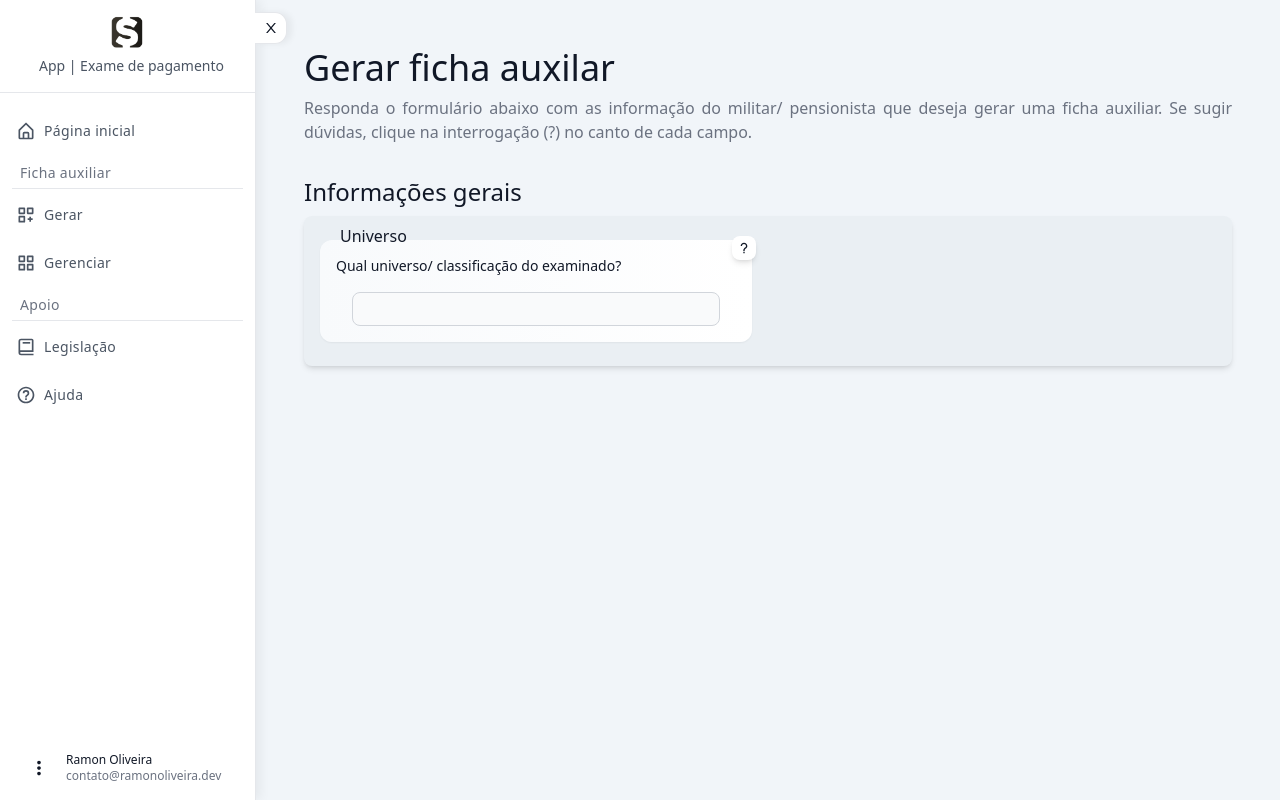
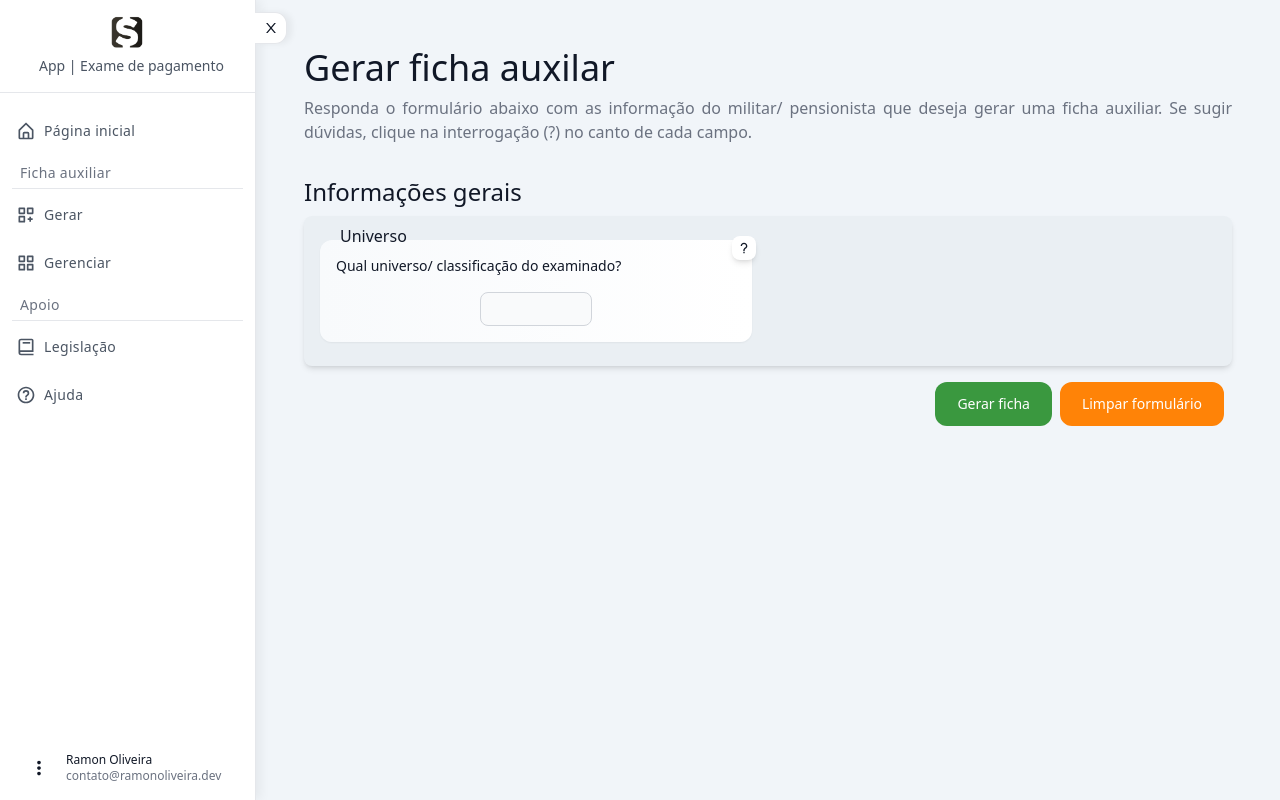
Before and after one commit to im-ramon/examedepagamento-v2, a Next.js app: page /app/generate_auxiliary_sheet in a window 1280 px wide. Built offline with nearby package versions, Linux system fonts and the light colour scheme.

Commit message:
feat: :sparkles: Criação dos componentes que irão receber o formuláiro e os dados do projeto antigo em Vue.JS
Criação dos componentes que irão receber o formuláiro e os dados do projeto antigo em Vue.JS

```diff
--- a/package.json
+++ b/package.json
@@ -18,6 +18,7 @@
         "next": "13.1.1",
         "react": "18.2.0",
         "react-dom": "18.2.0",
+        "react-hook-form": "^7.41.5",
         "react-icons": "^4.7.1",
         "typescript": "4.9.4",
         "usehooks-ts": "^2.9.1"
--- a/src/components/Aside.tsx
+++ b/src/components/Aside.tsx
@@ -49,7 +49,7 @@ export function Aside() {
                     </AsideLinks>
                 </ul>
             </div>
-            <div id='config_menu' className='mt-auto transition-all'>
+            <div id='config_menu' className='mt-auto transition-all select-none'>
                 <div className='flex mb-2 px-4 py-2'>
                     <div className='mr-4 flex justify-center items-center'>
                         <button id="dropdownUserAvatarButton" onClick={() => { setShowConfigMenu(!showConfigMenu) }} className="flex mx-3 text-sm rounded-full md:mr-0 focus:ring-4 focus:ring-gray-300 dark:focus:ring-gray-600" type="button">
@@ -59,7 +59,7 @@ export function Aside() {
                         <div id="dropdownAvatar" className={`z-20 left-4 bg-white divide-y divide-gray-100 rounded-xl shadow w-44 dark:bg-gray-700 dark:divide-gray-600 ${showConfigMenu ? 'hidden' : 'absolute left-0 bottom-16 '}`}>
                             <div className="px-4 py-3 text-sm text-gray-900 dark:text-white flex items-center cursor-pointer transition-all" onClick={toggle}>
                                 <div className='mr-2'><span className="font-medium truncate">Alternar tema: </span></div>
-                                <div className='mr-2'>{!isDarkMode ? <BiMoon size={16} className='dark:text-gray-300' /> : <BiSun size={16} />}</div>
+                                <div className='mr-2'><BiMoon size={16} className={`${isDarkMode ? '' : 'hidden'}`} /><BiSun size={16} className={`${isDarkMode ? 'hidden' : ''}`} /></div>
                             </div>
                             <ul className="py-1 text-sm text-gray-700 dark:text-gray-200" aria-labelledby="dropdownUserAvatarButton">
                                 <li>
--- /dev/null
+++ b/src/components/ButtonDefault.tsx
@@ -0,0 +1,33 @@
+import Image from 'next/image';
+import loading from '../assets/images/svg/loading.svg';
+
+interface ButtonDefaultProps {
+    type: "button" | "submit" | "reset" | undefined;
+    color: 'danger' | 'warning' | 'info' | 'default';
+    variant: 'solid' | 'outline'
+    children: string;
+    isLoading?: boolean;
+}
+
+export function ButtonDefault({ type, children, isLoading, variant, color }: ButtonDefaultProps) {
+    return (
+        <button
+            type={type}
+            className={`
+                flex justify-center items-center text-white transition-all border-2 border-transparent hover:brightness-90
+                ${color == 'default' ? 'bg-primary-900 border-primary-900 focus:ring-4 ring-primary-900/50' : ''}
+                ${color == 'warning' ? 'bg-warning border-warning focus:ring-4 ring-warning/50' : ''}
+                ${color == 'danger' ? 'bg-danger border-danger focus:ring-4 ring-danger/50' : ''}
+                ${color == 'info' ? 'bg-info border-info focus:ring-4 ring-info/50' : ''}
+                focus:outline-none font-medium rounded-xl text-sm px-5 py-2.5 text-center mr-2 mb-2
+                ${isLoading ? 'opacity-60 cursor-wait' : ''}
+                ${variant == 'outline' ? 'bg-transparent border-red-400' : ''}
+            `}
+            disabled={isLoading}
+        >
+            {children}
+            {isLoading && <Image src={loading} alt="loading" width={16} className="ml-2" />}
+        </button>
+
+    )
+}
--- /dev/null
+++ b/src/components/FormBlockContainer.tsx
@@ -0,0 +1,12 @@
+
+interface FormBlockContainerProps {
+    children: React.ReactNode;
+}
+
+export const FormBlockContainer = ({ children }: FormBlockContainerProps) => {
+    return (
+        <div className='grid grid-cols-1 md:grid-cols-2 gap-8 bg-gray-500/5 shadow-md rounded-lg px-4 py-6'>
+            {children}
+        </div>
+    )
+}
--- /dev/null
+++ b/src/components/FormItem.tsx
@@ -0,0 +1,29 @@
+import { BiQuestionMark } from "react-icons/bi";
+import { Card } from "./Card";
+
+interface FormItemProps {
+    children: React.ReactNode;
+    labelText: string;
+    supportText: string;
+    helpText?: string;
+}
+
+export const FormItem = ({ children, labelText, supportText, helpText }: FormItemProps) => {
+    return (
+        <Card>
+            {helpText && (
+                <div className='help_box-container absolute -top-1 -right-1 cursor-pointer bg-white dark:bg-gray-700 shadow-md p-1 box-content rounded-lg transition-all hover:text-primary-900 dark:hover:text-primary-300'>
+                    <BiQuestionMark />
+                    <div className="help_box-text w-96 text-xs text-justify text-white cursor-default bg-gray-900/70 rounded-lg p-4 absolute top-6 opacity-0 invisible right-0 z-20 transition-all shadow-md">
+                        {helpText}
+                    </div>
+                </div>
+            )}
+            <label htmlFor="small-input" className="block absolute -top-4 left-3 text-md mb-1 font-medium dark:border dark:border-gray-700 dark:bg-gray-800 px-2 rounded-lg text-gray-900 dark:text-white">{labelText}</label>
+            <p className="block mb-4 text-sm text-gray-900 dark:text-white">{supportText}</p>
+            <div className='flex px-4'>
+                {children}
+            </div>
+        </Card>
+    )
+}
--- a/src/pages/app/generate_auxiliary_sheet.tsx
+++ b/src/pages/app/generate_auxiliary_sheet.tsx
@@ -1,58 +1,53 @@
 import type { ReactElement } from 'react';
-import { BiQuestionMark } from 'react-icons/bi';
+import { SubmitHandler, useForm } from "react-hook-form";
 import BlockTitle from '../../components/BlockTitle';
-import { Card } from '../../components/Card';
+import { ButtonDefault } from '../../components/ButtonDefault';
+import { FormBlockContainer } from '../../components/FormBlockContainer';
+import { FormItem } from '../../components/FormItem';
 import LayoutRouteApp from "../../components/layouts/LayoutRouteApp";
 import PageTitle from '../../components/PageTitle';
 import { NextPageWithLayout } from "../_app";
 
-interface BlockFormContainerProps {
-    children: React.ReactNode;
-}
-
-interface BlockFormItemProps extends BlockFormContainerProps {
-    labelText: string;
-    supportText: string;
-}
+interface FormInputs {
+    example: string,
+    universo: string,
+};
 
 const GeneratePayslip: NextPageWithLayout = () => {
+    const { register, handleSubmit, formState: { errors } } = useForm<FormInputs>();
+
+    const onSubmit: SubmitHandler<FormInputs> = data => {
+        if (data.universo == '-') {
+            console.log(data)
+            console.error('implementar validação aqui.')
+        } else {
+            console.log(data)
+        }
+    };
+
+
     return (
         <>
             <PageTitle title='Gerar ficha auxilar' sub_title='Responda o formulário abaixo com as informação do militar/ pensionista que deseja gerar uma ficha auxiliar. Se sugir dúvidas, clique na interrogação (?) no canto de cada campo.' />
             <div>
                 <BlockTitle title='Informações gerais' />
-                <BlockFormContainer>
-                    <BlockFormItem labelText='Universo' supportText='Qual universo/ classificação do examinado?'>
-                        <input type="text" id="small-input" className="block w-full p-2 text-gray-900 border border-gray-300 rounded-lg bg-gray-50 sm:text-xs focus:ring-blue-500 focus:border-blue-500 dark:bg-gray-700 dark:border-gray-600 dark:placeholder-gray-400 dark:text-white dark:focus:ring-blue-500 dark:focus:border-blue-500" />
-                    </BlockFormItem>
-                </BlockFormContainer>
+
+                <form onSubmit={handleSubmit(onSubmit)}>
+                    <FormBlockContainer>
+
+                        <FormItem labelText='Universo' supportText='Qual universo/ classificação do examinado?' helpText='wrwrwr'>
+                            <input {...register('example', { required: true, min: 0, max: 1 })} step="0.1" min="0" max="1" type="number" id="small-input" className="block w-full p-2 mx-32 text-gray-900 border border-gray-300 rounded-lg bg-gray-50 sm:text-xs focus:ring-primary-500 focus:border-primary-500 dark:bg-gray-700 dark:border-gray-600 dark:placeholder-gray-400 dark:text-white dark:focus:ring-primary-500 dark:focus:border-primary-500" />
+                        </FormItem>
+
+                    </FormBlockContainer>
+
+                    <div className='flex justify-end my-4'>
+                        <ButtonDefault type='submit' isLoading={!true} color='default' variant='solid'>Gerar ficha</ButtonDefault>
+                        <ButtonDefault type='reset' isLoading={!true} color='warning' variant='outline'>Limpar formulário</ButtonDefault>
+                    </div>
+                </form>
             </div>
         </>
-    )
-}
-
-
-const BlockFormContainer = ({ children }: BlockFormContainerProps) => {
-    return (
-        <div className='grid grid-cols-1 md:grid-cols-2 gap-8 bg-gray-500/5 shadow-md rounded-lg px-4 py-6'>
-            {children}
-        </div>
-    )
-}
-
-
-const BlockFormItem = ({ children, labelText, supportText }: BlockFormItemProps) => {
-    return (
-        <Card>
-            <div className='absolute -top-1 -right-1 cursor-pointer bg-white dark:bg-gray-700 shadow-md p-1 box-content rounded-lg transition-all hover:text-primary-900 dark:hover:text-primary-300'>
-                <BiQuestionMark />
-            </div>
-            <label htmlFor="small-input" className="block absolute -top-4 left-3 text-md mb-1 font-medium dark:border dark:border-gray-700 dark:bg-gray-800 px-2 rounded-lg text-gray-900 dark:text-white">{labelText}</label>
-            <p className="block mb-4 text-sm text-gray-900 dark:text-white">{supportText}</p>
-            <div className='flex px-4'>
-                {children}
-            </div>
-        </Card>
     )
 }
 
--- a/styles/globals.css
+++ b/styles/globals.css
@@ -27,6 +27,9 @@ a {
     opacity: 1;
 }
 
+input, select, textarea {
+    outline: none;
+}
 
 aside {
     box-shadow: rgba(0, 0, 0, 0.05) 5px 0px 10px 0px;
@@ -35,3 +38,13 @@ aside {
 aside>div:first-child {
     box-shadow: rgba(0, 0, 0, 0.05) 5px 0px 6px 0px;
 }
+
+/* Icone de ajude nos cards do formulário */
+.help_box-text {
+    hyphens: auto;
+}
+
+.help_box-container:hover .help_box-text {
+    opacity: 1 !important;
+    visibility: visible !important;
+}
--- a/tailwind.config.js
+++ b/tailwind.config.js
@@ -17,7 +17,10 @@ module.exports = {
                 "primary-300": "#7dd97a",
                 "primary-200": "#96d091",
                 "primary-100": "#b1dcac",
-                "gray-750": "#2b333e"
+                "gray-750": "#2b333e",
+                "danger": "#dc3545",
+                "warning": "#ff8307",
+                "info": "#17a2b8",
             }
         },
     },
```
Also changed, not shown: src/assets/images/svg/loading.svg (added), 1 other file (tests, documents, lock files or other folders).
